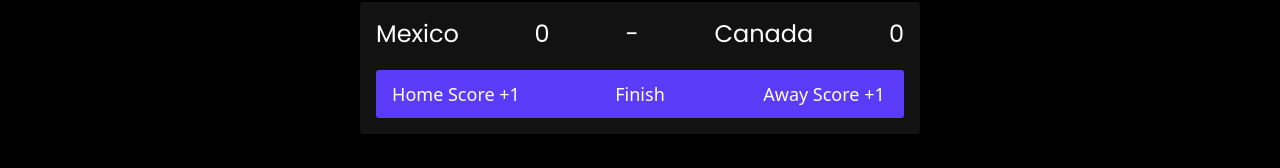
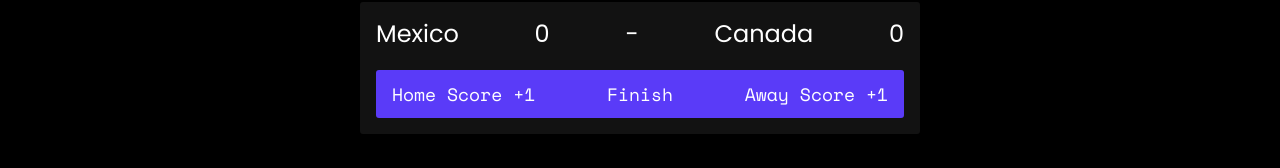
Before and after one commit to Yevhenbk/football-score-board, a Next.js app: page / in a window 1280 px wide. Both pictures are taken after a click on the element "Mexico vs Canada". Shown: the part 264-432 px from the top of the page. Built offline with nearby package versions, Linux system fonts and the light colour scheme.

Commit message:
Wrap Buttons properies in p-tag

```diff
--- a/src/components/templates/HomeTemplate.tsx
+++ b/src/components/templates/HomeTemplate.tsx
@@ -60,19 +60,19 @@
                 onClick={() => updateScore(index, match.homeScore + 1, match.awayScore)}
                 testId={`home-score-${index}`}
               >
-                Home Score +1
+                <p>Home Score +1</p>
               </Button>
               <Button
                 onClick={() => finishGame(index)}
                 testId={`finish-${index}`}
               >
-                Finish
+                <p>Finish</p>
               </Button>
               <Button
                 onClick={() => updateScore(index, match.homeScore, match.awayScore + 1)}
                 testId={`away-score-${index}`}
               >
-                Away Score +1
+                <p>Away Score +1</p>
               </Button>
             </MatchItem>)) :
           <h5
```
